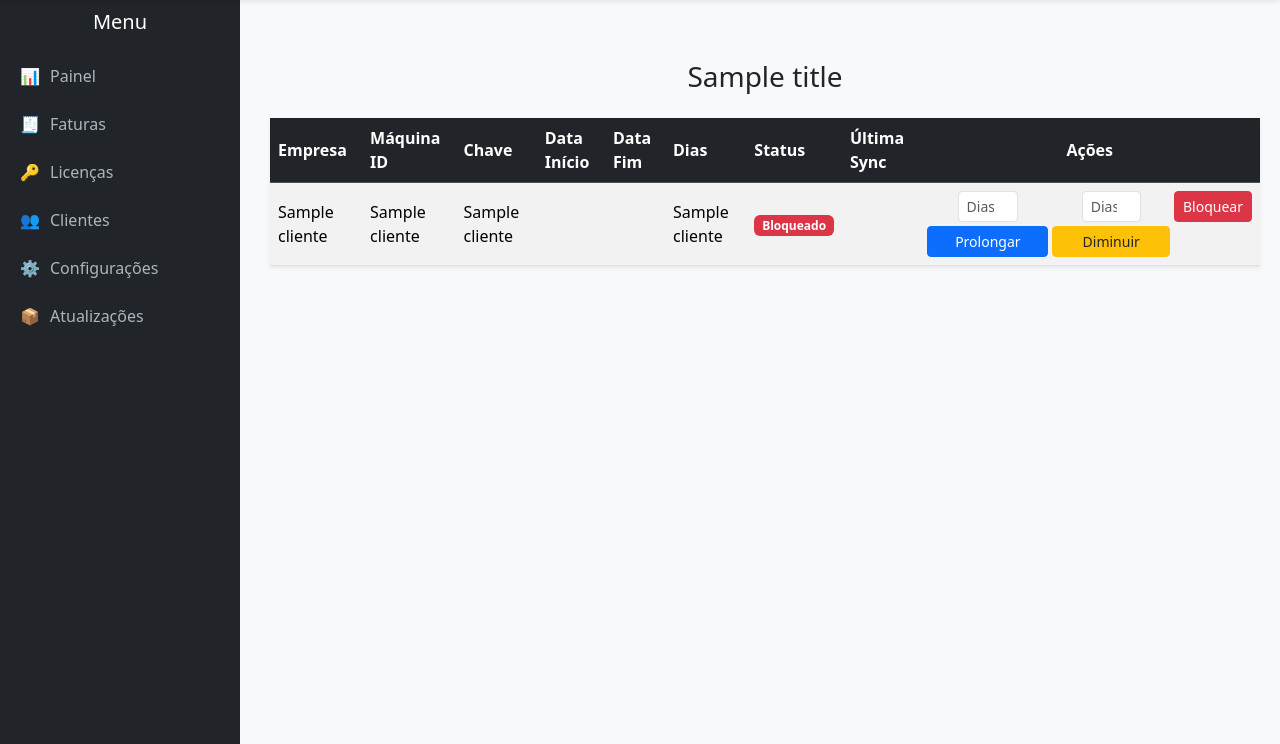
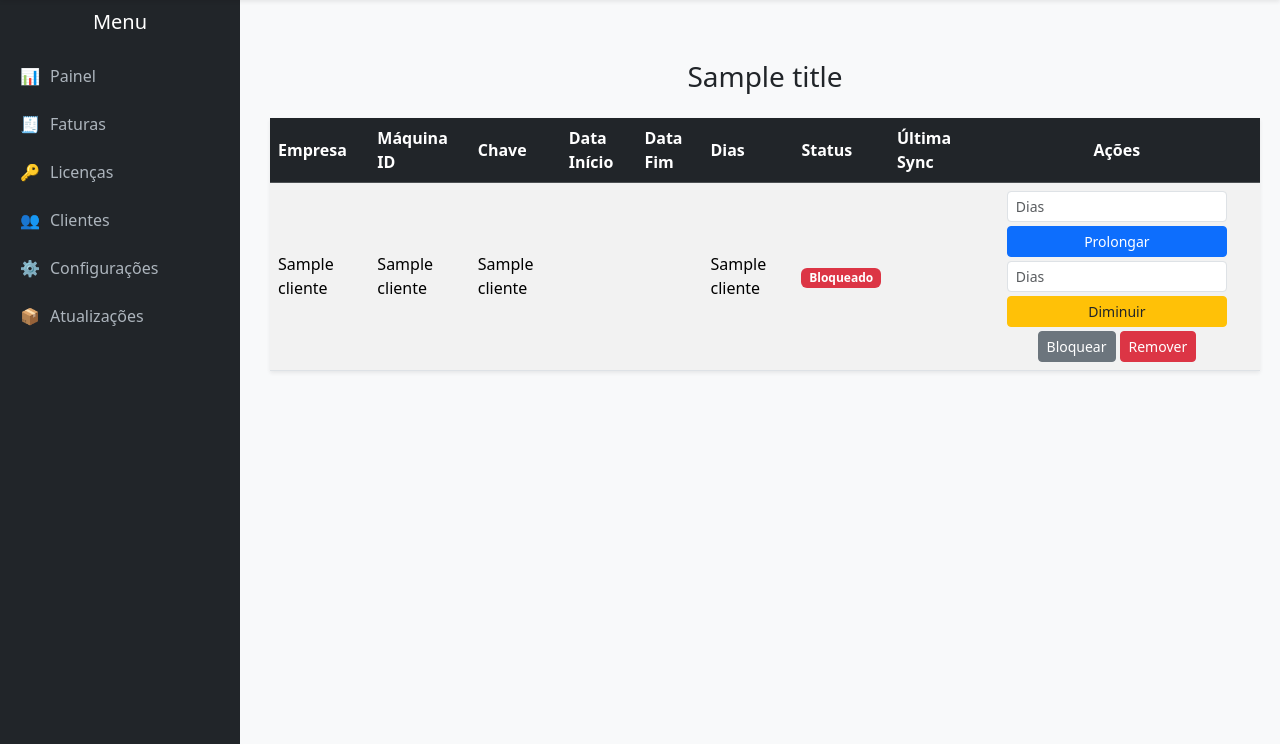
Before and after one commit to servidor879909499/servidor_licencas, a Flask app: template templates/painel.html in a window 1280 px wide. Shown: the part 56-800 px from the top of the page. Run offline with Flask 3, Linux system fonts and the light colour scheme; the template is opened without the code that fills it: most values are stand-ins (such as "Sample title", 1, 10 or a date in 2020); some libraries are stand-ins or nearby versions.

Commit message:
Update painel.html

```diff
--- a/templates/painel.html
+++ b/templates/painel.html
@@ -85,18 +85,31 @@ body { background-color: #f8f9fa; overflow-x: hidden; }
 <td>{% if c[6] == 'ativo' %}<span class="badge bg-success">Ativo</span>{% else %}<span class="badge bg-danger">Bloqueado</span>{% endif %}</td>
 <td>{{ c[7].strftime("%Y-%m-%d %H:%M:%S") if c[7] else "" }}</td>
 <td class="text-center">
-<div class="d-flex justify-content-center gap-1">
+<div class="d-flex justify-content-center gap-1 flex-wrap">
+
+  <!-- Prolongar -->
   <form action="{{ url_for('prolongar', cliente_id=c[0]) }}" method="POST" class="d-inline">
-<input type="number" name="dias" placeholder="Dias" class="form-control form-control-sm d-inline w-50 mb-1" required>
+    <input type="number" name="dias" placeholder="Dias" class="form-control form-control-sm mb-1" required>
     <button class="btn btn-sm btn-primary w-100">Prolongar</button>
   </form>
+
+  <!-- Diminuir -->
   <form action="{{ url_for('diminuir', cliente_id=c[0]) }}" method="POST" class="d-inline">
-<input type="number" name="dias" placeholder="Dias" class="form-control form-control-sm d-inline w-50 mb-1" required>
+    <input type="number" name="dias" placeholder="Dias" class="form-control form-control-sm mb-1" required>
     <button class="btn btn-sm btn-warning w-100 text-dark">Diminuir</button>
   </form>
+
+  <!-- Bloquear -->
   <form action="{{ url_for('bloquear', cliente_id=c[0]) }}" method="POST" class="d-inline">
-<button class="btn btn-sm btn-danger w-100">Bloquear</button>
+    <button class="btn btn-sm btn-secondary w-100">Bloquear</button>
   </form>
+
+  <!-- Remover -->
+  <form action="{{ url_for('remover', cliente_id=c[0]) }}" method="POST" class="d-inline"
+        onsubmit="return confirm('Tem certeza que deseja remover esta empresa? Esta ação não pode ser desfeita.');">
+    <button class="btn btn-sm btn-danger w-100">Remover</button>
+  </form>
+
 </div>
 </td>
 </tr>
```
Lines whose indentation alone changed are shown as unchanged.
